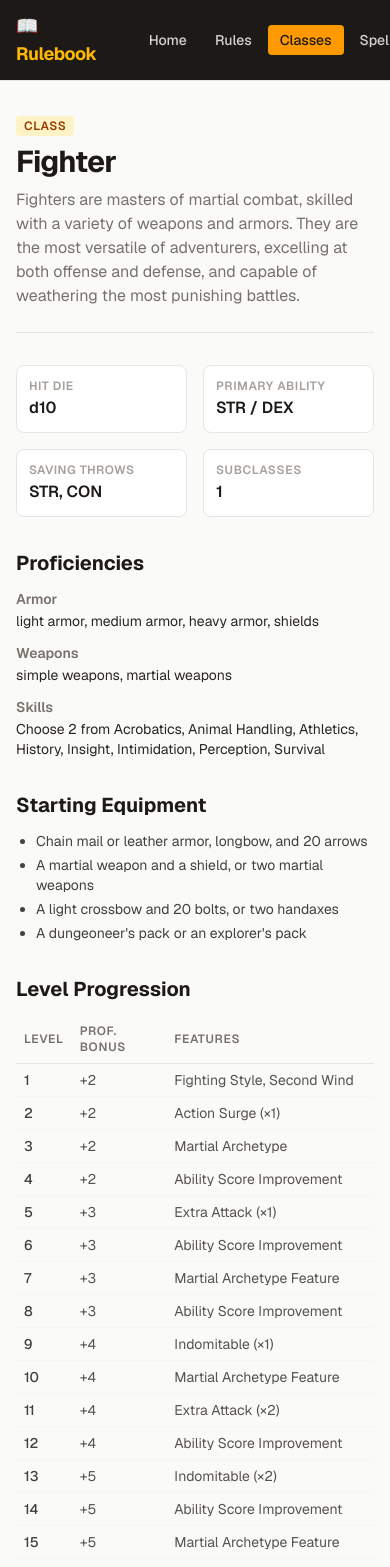
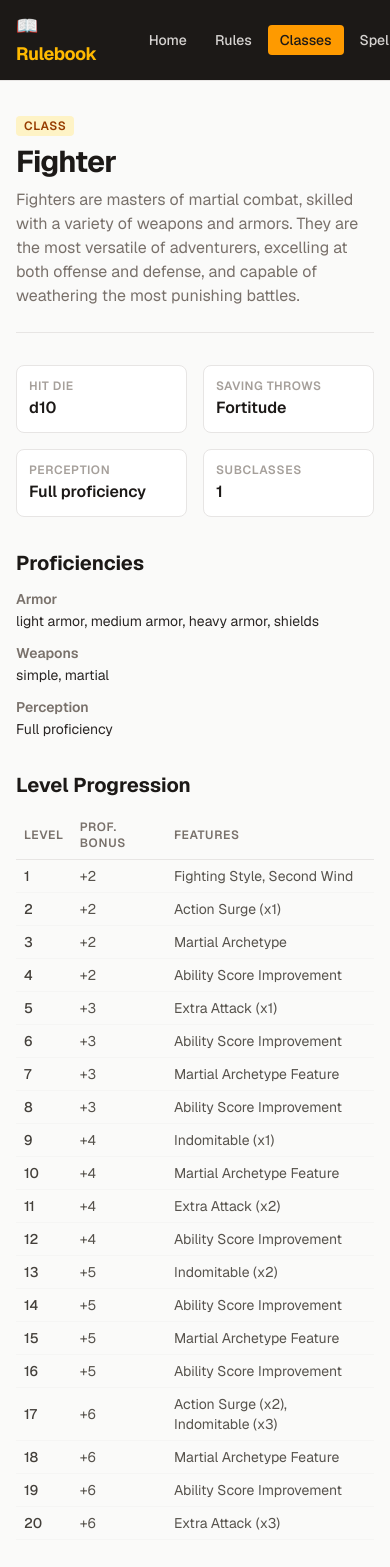
Before and after one commit to sm8192/lucky-shiny-dnd, a Next.js app: page /classes/fighter in a window 390 px wide. Shown: the top 1567 px of the page. Built offline with nearby package versions, Linux system fonts and the light colour scheme.

Commit message:
Class changes

```diff
--- a/src/app/classes/[slug]/page.tsx
+++ b/src/app/classes/[slug]/page.tsx
@@ -2,7 +2,7 @@ import { notFound } from "next/navigation";
 import type { Metadata } from "next";
 import PageHeader from "@/components/PageHeader";
 import { allClasses } from "@/data/classes";
-import type { ClassLevel } from "@/types/character-class";
+import type { ClassLevel, PerceptionProficiency } from "@/types/character-class";
 
 export function generateStaticParams() {
   return allClasses.map((c) => ({ slug: c.slug }));
@@ -34,8 +34,8 @@ export default async function ClassDetailPage({
   // Collect all spell slot levels actually used by this class
   const slotLevels = hasSpellSlots
     ? ([1, 2, 3, 4, 5, 6, 7, 8, 9] as const).filter((sl) =>
-        cls.levels.some((l) => l.spellSlots?.[sl] !== undefined)
-      )
+      cls.levels.some((l) => l.spellSlots?.[sl] !== undefined)
+    )
     : [];
 
   return (
@@ -43,10 +43,10 @@ export default async function ClassDetailPage({
       <PageHeader title={cls.name} description={cls.description} badge="Class" />
 
       {/* Quick stats */}
-      <div className="mb-8 grid grid-cols-2 gap-4 sm:grid-cols-4">
+      <div className="mb-8 grid grid-cols-2 gap-4 sm:grid-cols-5">
         <QuickStat label="Hit Die" value={cls.hitDie} />
-        <QuickStat label="Primary Ability" value={cls.primaryAbility.join(" / ")} />
         <QuickStat label="Saving Throws" value={cls.savingThrows.join(", ")} />
+        <QuickStat label="Perception" value={perceptionLabel(cls.perception)} />
         <QuickStat label="Subclasses" value={String(cls.subclasses.length)} />
       </div>
 
@@ -56,22 +56,12 @@ export default async function ClassDetailPage({
           <ProfRow label="Armor" values={cls.armorProficiencies} />
           <ProfRow label="Weapons" values={cls.weaponProficiencies} />
           <div>
-            <dt className="font-semibold text-stone-500 dark:text-stone-400">Skills</dt>
+            <dt className="font-semibold text-stone-500 dark:text-stone-400">Perception</dt>
             <dd className="mt-0.5 text-stone-800 dark:text-stone-200">
-              Choose {cls.skillChoices.count} from{" "}
-              {cls.skillChoices.options.join(", ")}
+              {perceptionLabel(cls.perception)}
             </dd>
           </div>
         </dl>
-      </Section>
-
-      {/* Starting Equipment */}
-      <Section title="Starting Equipment">
-        <ul className="list-disc pl-5 text-sm text-stone-700 dark:text-stone-300 space-y-1">
-          {cls.startingEquipment.map((item, i) => (
-            <li key={i}>{item}</li>
-          ))}
-        </ul>
       </Section>
 
       {/* Level progression table */}
@@ -111,7 +101,7 @@ export default async function ClassDetailPage({
                     {sub.name}
                   </h3>
                   <span className="text-xs text-stone-400">
-                    Chosen at level {sub.choiceLevel}
+                    Chosen at level {cls.choiceLevel}
                   </span>
                 </div>
                 <p className="mb-4 text-sm text-stone-600 dark:text-stone-400">
@@ -196,7 +186,7 @@ function LevelRow({
         {row.level}
       </td>
       <td className="px-2 py-1.5 text-stone-600 dark:text-stone-400">
-        +{row.proficiencyBonus}
+        +{Math.ceil(row.level / 4) + 1}
       </td>
       <td className="px-2 py-1.5 text-stone-600 dark:text-stone-400">
         {row.features.length > 0 ? row.features.join(", ") : "—"}
@@ -218,3 +208,12 @@ function ordinal(n: number) {
   const v = n % 100;
   return n + (suffixes[(v - 20) % 10] ?? suffixes[v] ?? suffixes[0]);
 }
+
+function perceptionLabel(p: PerceptionProficiency): string {
+  switch (p) {
+    case ".5": return "½ proficiency";
+    case "1": return "Full proficiency";
+    case "1.5": return "1½× proficiency";
+    case "2": return "Double proficiency";
+  }
+}
--- a/src/app/classes/page.tsx
+++ b/src/app/classes/page.tsx
@@ -29,10 +29,6 @@ export default function ClassesIndexPage() {
               <div className="flex flex-wrap gap-1.5">
                 <StatBadge label="Hit Die" value={cls.hitDie} />
                 <StatBadge
-                  label="Primary"
-                  value={cls.primaryAbility.join(" / ")}
-                />
-                <StatBadge
                   label="Saves"
                   value={cls.savingThrows.join(", ")}
                 />
--- a/src/data/classes/fighter.ts
+++ b/src/data/classes/fighter.ts
@@ -6,56 +6,37 @@ export const fighter: CharacterClass = {
   description:
     "Fighters are masters of martial combat, skilled with a variety of weapons and armors. They are the most versatile of adventurers, excelling at both offense and defense, and capable of weathering the most punishing battles.",
   hitDie: "d10",
-  primaryAbility: ["STR", "DEX"],
-  savingThrows: ["STR", "CON"],
+  savingThrows: ["Fortitude"],
   armorProficiencies: ["light armor", "medium armor", "heavy armor", "shields"],
-  weaponProficiencies: ["simple weapons", "martial weapons"],
-  skillChoices: {
-    count: 2,
-    options: [
-      "Acrobatics",
-      "Animal Handling",
-      "Athletics",
-      "History",
-      "Insight",
-      "Intimidation",
-      "Perception",
-      "Survival",
-    ],
-  },
-  startingEquipment: [
-    "Chain mail or leather armor, longbow, and 20 arrows",
-    "A martial weapon and a shield, or two martial weapons",
-    "A light crossbow and 20 bolts, or two handaxes",
-    "A dungeoneer's pack or an explorer's pack",
+  weaponProficiencies: ["simple", "martial"],
+  perception: "1",
+  levels: [
+    { level: 1, features: ["Fighting Style", "Second Wind"] },
+    { level: 2, features: ["Action Surge (x1)"] },
+    { level: 3, features: ["Martial Archetype"] },
+    { level: 4, features: ["Ability Score Improvement"] },
+    { level: 5, features: ["Extra Attack (x1)"] },
+    { level: 6, features: ["Ability Score Improvement"] },
+    { level: 7, features: ["Martial Archetype Feature"] },
+    { level: 8, features: ["Ability Score Improvement"] },
+    { level: 9, features: ["Indomitable (x1)"] },
+    { level: 10, features: ["Martial Archetype Feature"] },
+    { level: 11, features: ["Extra Attack (x2)"] },
+    { level: 12, features: ["Ability Score Improvement"] },
+    { level: 13, features: ["Indomitable (x2)"] },
+    { level: 14, features: ["Ability Score Improvement"] },
+    { level: 15, features: ["Martial Archetype Feature"] },
+    { level: 16, features: ["Ability Score Improvement"] },
+    { level: 17, features: ["Action Surge (x2)", "Indomitable (x3)"] },
+    { level: 18, features: ["Martial Archetype Feature"] },
+    { level: 19, features: ["Ability Score Improvement"] },
+    { level: 20, features: ["Extra Attack (x3)"] },
   ],
-  levels: [
-    { level: 1,  proficiencyBonus: 2, features: ["Fighting Style", "Second Wind"] },
-    { level: 2,  proficiencyBonus: 2, features: ["Action Surge (×1)"] },
-    { level: 3,  proficiencyBonus: 2, features: ["Martial Archetype"] },
-    { level: 4,  proficiencyBonus: 2, features: ["Ability Score Improvement"] },
-    { level: 5,  proficiencyBonus: 3, features: ["Extra Attack (×1)"] },
-    { level: 6,  proficiencyBonus: 3, features: ["Ability Score Improvement"] },
-    { level: 7,  proficiencyBonus: 3, features: ["Martial Archetype Feature"] },
-    { level: 8,  proficiencyBonus: 3, features: ["Ability Score Improvement"] },
-    { level: 9,  proficiencyBonus: 4, features: ["Indomitable (×1)"] },
-    { level: 10, proficiencyBonus: 4, features: ["Martial Archetype Feature"] },
-    { level: 11, proficiencyBonus: 4, features: ["Extra Attack (×2)"] },
-    { level: 12, proficiencyBonus: 4, features: ["Ability Score Improvement"] },
-    { level: 13, proficiencyBonus: 5, features: ["Indomitable (×2)"] },
-    { level: 14, proficiencyBonus: 5, features: ["Ability Score Improvement"] },
-    { level: 15, proficiencyBonus: 5, features: ["Martial Archetype Feature"] },
-    { level: 16, proficiencyBonus: 5, features: ["Ability Score Improvement"] },
-    { level: 17, proficiencyBonus: 6, features: ["Action Surge (×2)", "Indomitable (×3)"] },
-    { level: 18, proficiencyBonus: 6, features: ["Martial Archetype Feature"] },
-    { level: 19, proficiencyBonus: 6, features: ["Ability Score Improvement"] },
-    { level: 20, proficiencyBonus: 6, features: ["Extra Attack (×3)"] },
-  ],
+  choiceLevel: 2,
   subclasses: [
     {
       slug: "champion",
       name: "Champion",
-      choiceLevel: 3,
       description:
         "The Champion focuses on raw physical power, honing combat skills to extraordinary levels of martial excellence.",
       features: [
@@ -91,4 +72,8 @@ export const fighter: CharacterClass = {
       ],
     },
   ],
+  expertise: {
+    exploration: [],
+    social: []
+  }
 };
--- a/src/data/classes/wizard.ts
+++ b/src/data/classes/wizard.ts
@@ -6,54 +6,37 @@ export const wizard: CharacterClass = {
   description:
     "Wizards are supreme magic-users, defined and united by the spells they cast. Drawing on the subtle weave of magic that permeates the cosmos, wizards cast spells of explosive fire, arcing lightning, subtle deception, and brutal force.",
   hitDie: "d6",
-  primaryAbility: ["INT"],
-  savingThrows: ["INT", "WIS"],
+  savingThrows: ["Will"],
   armorProficiencies: [],
-  weaponProficiencies: ["daggers", "darts", "slings", "quarterstaffs", "light crossbows"],
-  skillChoices: {
-    count: 2,
-    options: [
-      "Arcana",
-      "History",
-      "Insight",
-      "Investigation",
-      "Medicine",
-      "Religion",
-    ],
-  },
-  startingEquipment: [
-    "A quarterstaff or a dagger",
-    "A component pouch or an arcane focus",
-    "A scholar's pack or an explorer's pack",
-    "A spellbook",
+  weaponProficiencies: ["simple"],
+  perception: ".5",
+  levels: [
+    { level: 1, features: ["Spellcasting", "Arcane Recovery"], spellSlots: { 1: 2 } },
+    { level: 2, features: ["Arcane Tradition"], spellSlots: { 1: 3 } },
+    { level: 3, features: [], spellSlots: { 1: 4, 2: 2 } },
+    { level: 4, features: ["Ability Score Improvement"], spellSlots: { 1: 4, 2: 3 } },
+    { level: 5, features: [], spellSlots: { 1: 4, 2: 3, 3: 2 } },
+    { level: 6, features: ["Arcane Tradition Feature"], spellSlots: { 1: 4, 2: 3, 3: 3 } },
+    { level: 7, features: [], spellSlots: { 1: 4, 2: 3, 3: 3, 4: 1 } },
+    { level: 8, features: ["Ability Score Improvement"], spellSlots: { 1: 4, 2: 3, 3: 3, 4: 2 } },
+    { level: 9, features: [], spellSlots: { 1: 4, 2: 3, 3: 3, 4: 3, 5: 1 } },
+    { level: 10, features: ["Arcane Tradition Feature"], spellSlots: { 1: 4, 2: 3, 3: 3, 4: 3, 5: 2 } },
+    { level: 11, features: [], spellSlots: { 1: 4, 2: 3, 3: 3, 4: 3, 5: 2, 6: 1 } },
+    { level: 12, features: ["Ability Score Improvement"], spellSlots: { 1: 4, 2: 3, 3: 3, 4: 3, 5: 2, 6: 1 } },
+    { level: 13, features: [], spellSlots: { 1: 4, 2: 3, 3: 3, 4: 3, 5: 2, 6: 1, 7: 1 } },
+    { level: 14, features: ["Arcane Tradition Feature"], spellSlots: { 1: 4, 2: 3, 3: 3, 4: 3, 5: 2, 6: 1, 7: 1 } },
+    { level: 15, features: [], spellSlots: { 1: 4, 2: 3, 3: 3, 4: 3, 5: 2, 6: 1, 7: 1, 8: 1 } },
+    { level: 16, features: ["Ability Score Improvement"], spellSlots: { 1: 4, 2: 3, 3: 3, 4: 3, 5: 2, 6: 1, 7: 1, 8: 1 } },
+    { level: 17, features: [], spellSlots: { 1: 4, 2: 3, 3: 3, 4: 3, 5: 2, 6: 1, 7: 1, 8: 1, 9: 1 } },
+    { level: 18, features: ["Spell Mastery"], spellSlots: { 1: 4, 2: 3, 3: 3, 4: 3, 5: 3, 6: 1, 7: 1, 8: 1, 9: 1 } },
+    { level: 19, features: ["Ability Score Improvement"], spellSlots: { 1: 4, 2: 3, 3: 3, 4: 3, 5: 3, 6: 2, 7: 1, 8: 1, 9: 1 } },
+    { level: 20, features: ["Signature Spells"], spellSlots: { 1: 4, 2: 3, 3: 3, 4: 3, 5: 3, 6: 2, 7: 2, 8: 1, 9: 1 } },
   ],
-  levels: [
-    { level: 1,  proficiencyBonus: 2, features: ["Spellcasting", "Arcane Recovery"],                    spellSlots: { 1: 2 } },
-    { level: 2,  proficiencyBonus: 2, features: ["Arcane Tradition"],                                   spellSlots: { 1: 3 } },
-    { level: 3,  proficiencyBonus: 2, features: [],                                                     spellSlots: { 1: 4, 2: 2 } },
-    { level: 4,  proficiencyBonus: 2, features: ["Ability Score Improvement"],                          spellSlots: { 1: 4, 2: 3 } },
-    { level: 5,  proficiencyBonus: 3, features: [],                                                     spellSlots: { 1: 4, 2: 3, 3: 2 } },
-    { level: 6,  proficiencyBonus: 3, features: ["Arcane Tradition Feature"],                           spellSlots: { 1: 4, 2: 3, 3: 3 } },
-    { level: 7,  proficiencyBonus: 3, features: [],                                                     spellSlots: { 1: 4, 2: 3, 3: 3, 4: 1 } },
-    { level: 8,  proficiencyBonus: 3, features: ["Ability Score Improvement"],                          spellSlots: { 1: 4, 2: 3, 3: 3, 4: 2 } },
-    { level: 9,  proficiencyBonus: 4, features: [],                                                     spellSlots: { 1: 4, 2: 3, 3: 3, 4: 3, 5: 1 } },
-    { level: 10, proficiencyBonus: 4, features: ["Arcane Tradition Feature"],                           spellSlots: { 1: 4, 2: 3, 3: 3, 4: 3, 5: 2 } },
-    { level: 11, proficiencyBonus: 4, features: [],                                                     spellSlots: { 1: 4, 2: 3, 3: 3, 4: 3, 5: 2, 6: 1 } },
-    { level: 12, proficiencyBonus: 4, features: ["Ability Score Improvement"],                          spellSlots: { 1: 4, 2: 3, 3: 3, 4: 3, 5: 2, 6: 1 } },
-    { level: 13, proficiencyBonus: 5, features: [],                                                     spellSlots: { 1: 4, 2: 3, 3: 3, 4: 3, 5: 2, 6: 1, 7: 1 } },
-    { level: 14, proficiencyBonus: 5, features: ["Arcane Tradition Feature"],                           spellSlots: { 1: 4, 2: 3, 3: 3, 4: 3, 5: 2, 6: 1, 7: 1 } },
-    { level: 15, proficiencyBonus: 5, features: [],                                                     spellSlots: { 1: 4, 2: 3, 3: 3, 4: 3, 5: 2, 6: 1, 7: 1, 8: 1 } },
-    { level: 16, proficiencyBonus: 5, features: ["Ability Score Improvement"],                          spellSlots: { 1: 4, 2: 3, 3: 3, 4: 3, 5: 2, 6: 1, 7: 1, 8: 1 } },
-    { level: 17, proficiencyBonus: 6, features: [],                                                     spellSlots: { 1: 4, 2: 3, 3: 3, 4: 3, 5: 2, 6: 1, 7: 1, 8: 1, 9: 1 } },
-    { level: 18, proficiencyBonus: 6, features: ["Spell Mastery"],                                      spellSlots: { 1: 4, 2: 3, 3: 3, 4: 3, 5: 3, 6: 1, 7: 1, 8: 1, 9: 1 } },
-    { level: 19, proficiencyBonus: 6, features: ["Ability Score Improvement"],                          spellSlots: { 1: 4, 2: 3, 3: 3, 4: 3, 5: 3, 6: 2, 7: 1, 8: 1, 9: 1 } },
-    { level: 20, proficiencyBonus: 6, features: ["Signature Spells"],                                   spellSlots: { 1: 4, 2: 3, 3: 3, 4: 3, 5: 3, 6: 2, 7: 2, 8: 1, 9: 1 } },
-  ],
+  choiceLevel: 2,
   subclasses: [
     {
       slug: "school-of-evocation",
       name: "School of Evocation",
-      choiceLevel: 2,
       description:
         "Evocation wizards channel the raw power of the elements, sculpting blasts of fire and lightning to devastating effect while protecting their allies from the same.",
       features: [
@@ -90,4 +73,8 @@ export const wizard: CharacterClass = {
       ],
     },
   ],
+  expertise: {
+    exploration: [],
+    social: []
+  }
 };
--- a/src/types/character-class.ts
+++ b/src/types/character-class.ts
@@ -8,6 +8,11 @@ export type AbilityScore =
   | "WIS"
   | "CHA";
 
+export type SavingThrow = "Fortitude" | "Reflex" | "Will";
+
+/**Multiply a character's proficiency bonus by this number to calculate that character's proficiency score.*/
+export type PerceptionProficiency = ".5" | "1" | "1.5" | "2";
+
 export type ArmorProficiency =
   | "light armor"
   | "medium armor"
@@ -15,18 +20,13 @@ export type ArmorProficiency =
   | "shields";
 
 export type WeaponProficiency =
-  | "simple weapons"
-  | "martial weapons"
-  | string; // allows custom weapon categories
+  | "simple"
+  | "martial";
 
-/** A single row in the class progression table */
 export interface ClassLevel {
   level: number;
-  proficiencyBonus: number;
   features: string[];
-  /** Spell slots per spell level, keyed 1–9. Omit for non-casters. */
   spellSlots?: Partial<Record<1 | 2 | 3 | 4 | 5 | 6 | 7 | 8 | 9, number>>;
-  /** Any other numeric columns specific to the class (e.g. Rage uses, Ki points) */
   extras?: Record<string, number | string>;
 }
 
@@ -35,7 +35,6 @@ export interface Subclass {
   slug: string;
   name: string;
   /** Level at which the subclass is chosen */
-  choiceLevel: number;
   description: string;
   features: {
     level: number;
@@ -44,22 +43,22 @@ export interface Subclass {
   }[];
 }
 
+export interface Expertise {
+  exploration: string[];
+  social: string[];
+}
+
 export interface CharacterClass {
-  /** Unique URL-safe identifier, e.g. "fighter" */
   slug: string;
   name: string;
   description: string;
   hitDie: Dice;
-  primaryAbility: AbilityScore[];
-  savingThrows: AbilityScore[];
+  savingThrows: SavingThrow[];
   armorProficiencies: ArmorProficiency[];
   weaponProficiencies: WeaponProficiency[];
-  skillChoices: {
-    count: number;
-    options: string[];
-  };
-  startingEquipment: string[];
-  /** Full 1–20 progression table */
+  perception: PerceptionProficiency;
   levels: ClassLevel[];
+  choiceLevel: number;
   subclasses: Subclass[];
+  expertise: Expertise;
 }
```
Also changed, not shown: .kiro/steering/class-generation.md (added).
